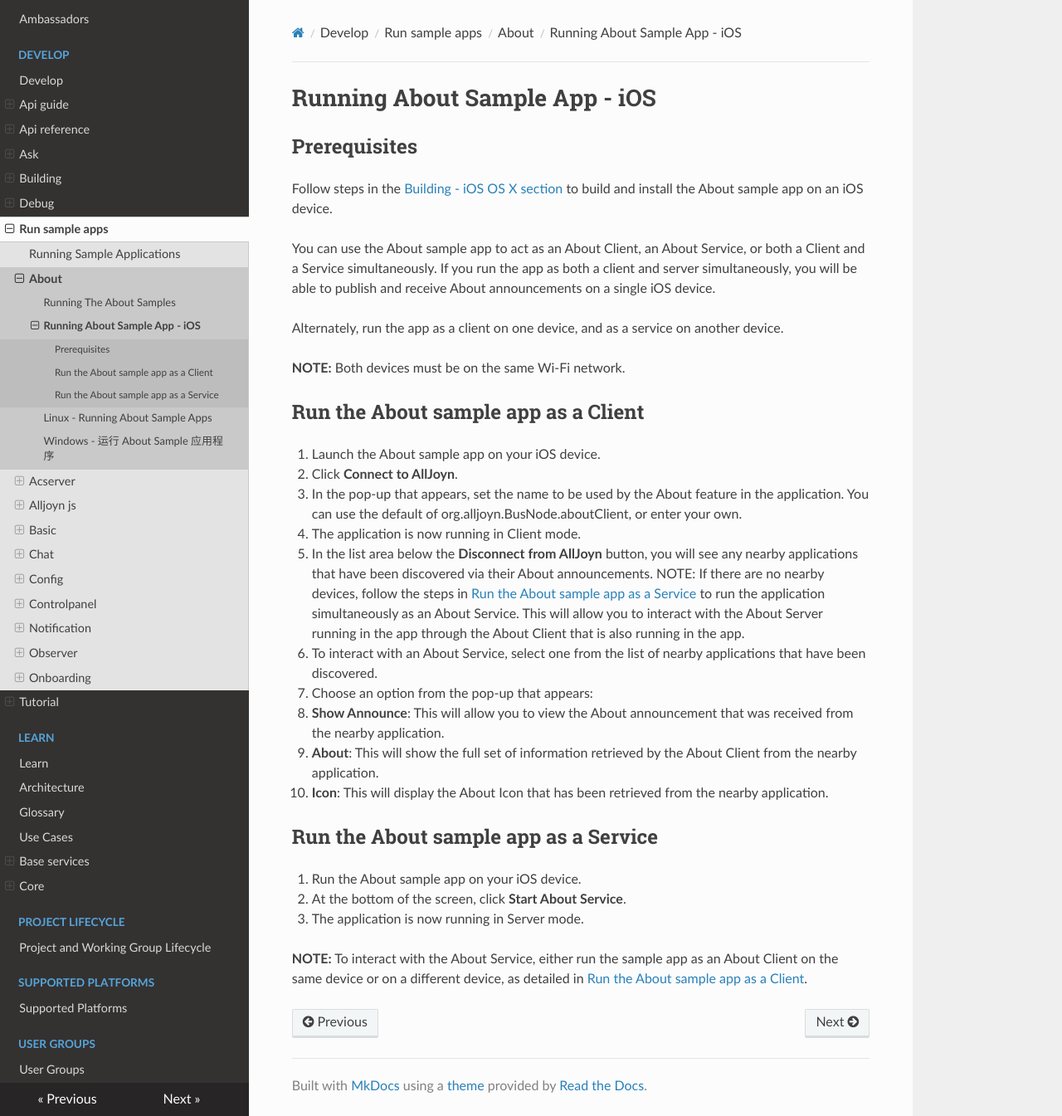
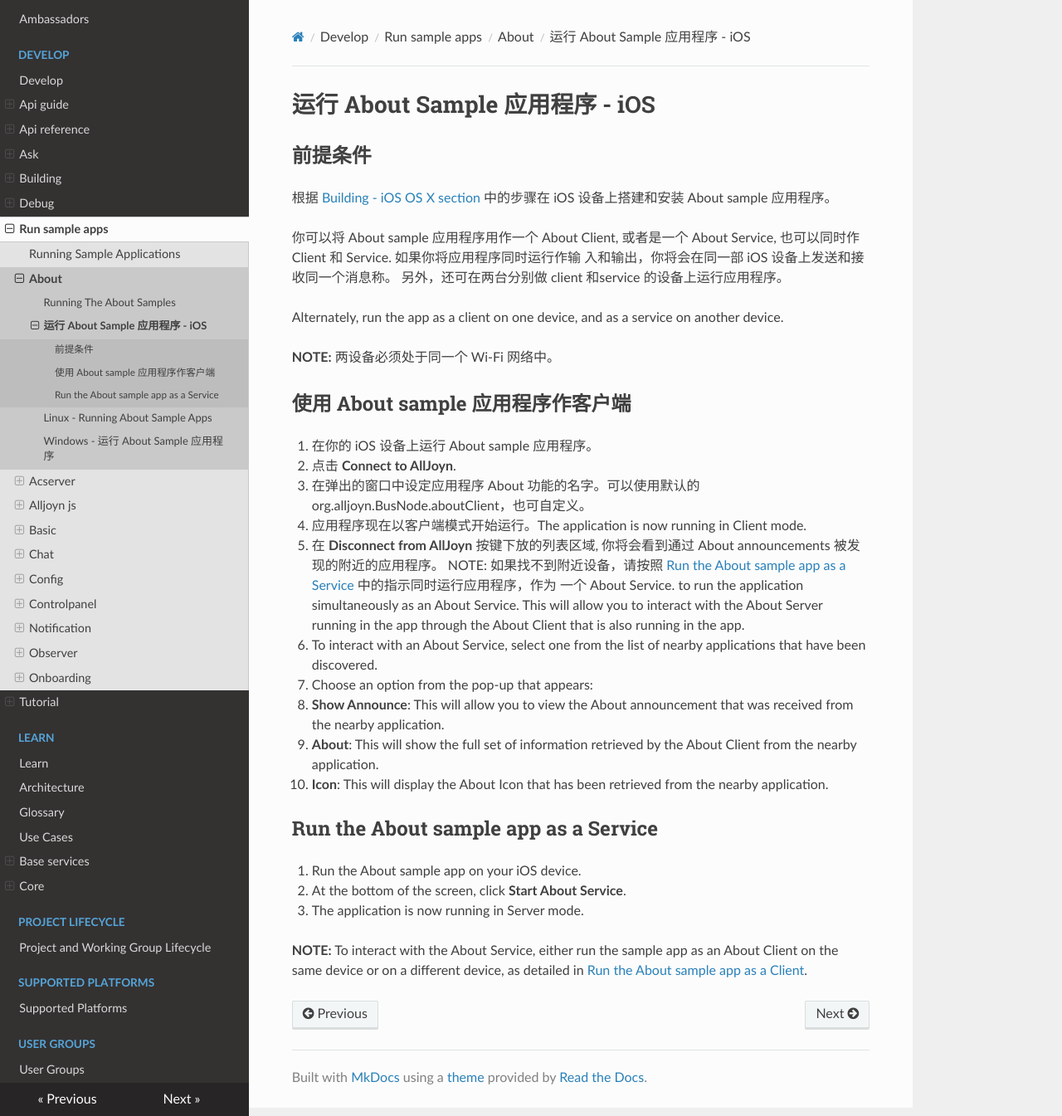
Before and after one commit to smart-conn/alljoyn-zh, an MkDocs documentation site: the page built from docs/develop/run-sample-apps/about/ios-osx.md, in a window 1280 px wide and 1345 px high. Shown: the whole window at 83% size. Built offline with MkDocs 1.6.1, drawn with Linux system fonts in a browser that asks for light colours; nearby versions of some CDN libraries.

Commit message:
Update ios-osx.md

```diff
--- a/docs/develop/run-sample-apps/about/ios-osx.md
+++ b/docs/develop/run-sample-apps/about/ios-osx.md
@@ -1,31 +1,24 @@
-# Running About Sample App - iOS
+# 运行 About Sample 应用程序 - iOS
 
-## Prerequisites
-Follow steps in the [Building - iOS OS X section][build-ios-osx]
-to build and install the About sample app on an iOS device.
+## 前提条件
+根据 [Building - iOS OS X section][build-ios-osx]  中的步骤在 iOS 设备上搭建和安装 About sample 应用程序。
 
-You can use the About sample app to act as an About Client, an About Service,
-or both a Client and a Service simultaneously. If you run the app as both
-a client and server simultaneously, you will be able to publish and
-receive About announcements on a single iOS device.
+你可以将 About sample 应用程序用作一个 About Client, 或者是一个 About Service, 也可以同时作Client 和 Service. 如果你将应用程序同时运行作输
+入和输出，你将会在同一部 iOS 设备上发送和接收同一个消息称。                                                                                                                                                                                                                                                                                                                                                                      另外，还可在两台分别做 client 和service 的设备上运行应用程序。
 
 Alternately, run the app as a client on one device, and as a service on another device.
 
-**NOTE:** Both devices must be on the same Wi-Fi network.
+**NOTE:** 两设备必须处于同一个 Wi-Fi 网络中。
 
-## Run the About sample app as a Client
+## 使用 About sample 应用程序作客户端
 
-1. Launch the About sample app on your iOS device.
-2. Click **Connect to AllJoyn**.
-3. In the pop-up that appears, set the name to be used by the
-About feature in the application. You can use the default of
-org.alljoyn.BusNode.aboutClient, or enter your own.
-  * The application is now running in Client mode.
-  * In the list area below the **Disconnect from AllJoyn** button,
-  you will see any nearby applications that have been discovered
-  via their About announcements.
-  NOTE: If there are no nearby devices, follow the steps in
-  [Run the About sample app as a Service][run-about-sample-app-as-service]
+1. 在你的 iOS 设备上运行 About sample 应用程序。
+2. 点击 **Connect to AllJoyn**.
+3. 在弹出的窗口中设定应用程序 About 功能的名字。可以使用默认的 org.alljoyn.BusNode.aboutClient，也可自定义。
+  * 应用程序现在以客户端模式开始运行。The application is now running in Client mode.
+  * 在 **Disconnect from AllJoyn** 按键下放的列表区域, 你将会看到通过 About announcements 被发现的附近的应用程序。
+  NOTE: 如果找不到附近设备，请按照 [Run the About sample app as a Service][run-about-sample-app-as-service] 中的指示同时运行应用程序，作为
+一个 About Service.
   to run the application simultaneously as an About Service. This will allow
   you to interact with the About Server running in the app through the
   About Client that is also running in the app.
```
